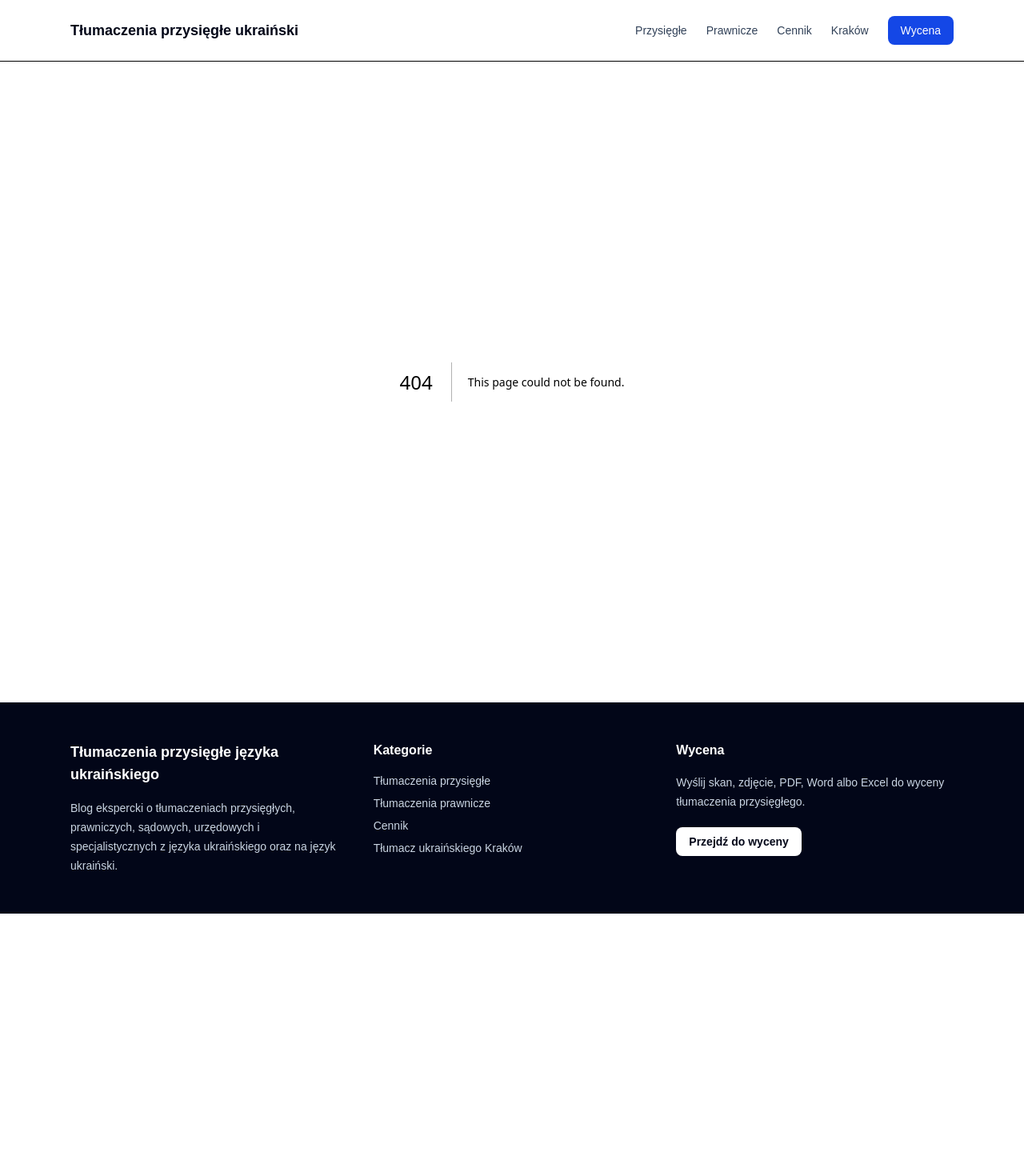
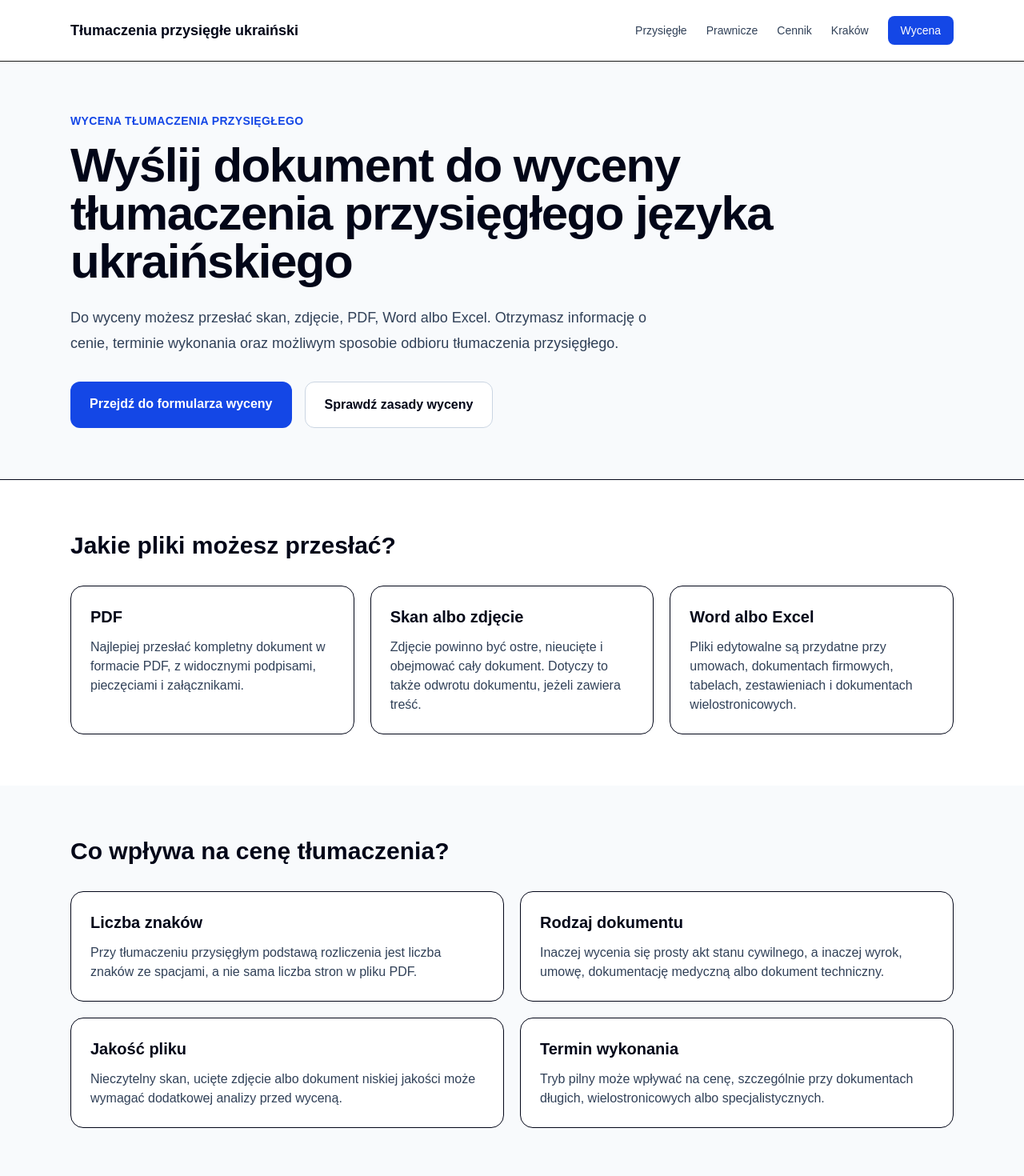
Before and after one commit to tzdh4c2pyw-tech/tlumaczenia-przysiegle-blog, a Next.js app: page /wycena in a window 1280 px wide. Before the commit this address had no page. Shown: the top 1470 px of the page at 80% size. Before the commit the page ends 1142 px from the top, so only its background shows below. Built offline with nearby package versions, Linux system fonts and the light colour scheme.

Commit message:
Add quote landing page

```diff
--- /dev/null
+++ b/app/wycena/page.tsx
@@ -0,0 +1,159 @@
+import type { Metadata } from "next";
+
+export const metadata: Metadata = {
+  title: "Wycena tłumaczenia przysięgłego ukraiński — wyślij dokument",
+  description:
+    "Wyślij dokument do wyceny tłumaczenia przysięgłego języka ukraińskiego. PDF, skan, zdjęcie, Word, Excel, dokumenty sądowe, urzędowe, medyczne i prawnicze.",
+};
+
+export default function WycenaPage() {
+  return (
+    <main className="bg-white text-slate-950">
+      <section className="border-b bg-slate-50">
+        <div className="mx-auto max-w-6xl px-6 py-16">
+          <p className="mb-4 text-sm font-semibold uppercase tracking-wide text-blue-700">
+            Wycena tłumaczenia przysięgłego
+          </p>
+
+          <h1 className="max-w-5xl text-4xl font-bold tracking-tight md:text-6xl">
+            Wyślij dokument do wyceny tłumaczenia przysięgłego języka ukraińskiego
+          </h1>
+
+          <p className="mt-6 max-w-3xl text-lg leading-8 text-slate-700">
+            Do wyceny możesz przesłać skan, zdjęcie, PDF, Word albo Excel.
+            Otrzymasz informację o cenie, terminie wykonania oraz możliwym
+            sposobie odbioru tłumaczenia przysięgłego.
+          </p>
+
+          <div className="mt-8 flex flex-col gap-4 sm:flex-row">
+            <a
+              href="https://tlumaczrosyjskiegoiukrainskiego.pl"
+              className="rounded-xl bg-blue-700 px-6 py-4 text-center font-semibold text-white hover:bg-blue-800"
+            >
+              Przejdź do formularza wyceny
+            </a>
+
+            <a
+              href="/cennik"
+              className="rounded-xl border border-slate-300 bg-white px-6 py-4 text-center font-semibold hover:bg-slate-50"
+            >
+              Sprawdź zasady wyceny
+            </a>
+          </div>
+        </div>
+      </section>
+
+      <section className="mx-auto max-w-6xl px-6 py-16">
+        <h2 className="text-3xl font-bold">
+          Jakie pliki możesz przesłać?
+        </h2>
+
+        <div className="mt-8 grid gap-5 md:grid-cols-3">
+          <div className="rounded-2xl border p-6">
+            <h3 className="text-xl font-bold">PDF</h3>
+            <p className="mt-3 text-slate-700">
+              Najlepiej przesłać kompletny dokument w formacie PDF, z widocznymi
+              podpisami, pieczęciami i załącznikami.
+            </p>
+          </div>
+
+          <div className="rounded-2xl border p-6">
+            <h3 className="text-xl font-bold">Skan albo zdjęcie</h3>
+            <p className="mt-3 text-slate-700">
+              Zdjęcie powinno być ostre, nieucięte i obejmować cały dokument.
+              Dotyczy to także odwrotu dokumentu, jeżeli zawiera treść.
+            </p>
+          </div>
+
+          <div className="rounded-2xl border p-6">
+            <h3 className="text-xl font-bold">Word albo Excel</h3>
+            <p className="mt-3 text-slate-700">
+              Pliki edytowalne są przydatne przy umowach, dokumentach firmowych,
+              tabelach, zestawieniach i dokumentach wielostronicowych.
+            </p>
+          </div>
+        </div>
+      </section>
+
+      <section className="bg-slate-50">
+        <div className="mx-auto max-w-6xl px-6 py-16">
+          <h2 className="text-3xl font-bold">
+            Co wpływa na cenę tłumaczenia?
+          </h2>
+
+          <div className="mt-8 grid gap-5 md:grid-cols-2">
+            <div className="rounded-2xl border bg-white p-6">
+              <h3 className="text-xl font-bold">Liczba znaków</h3>
+              <p className="mt-3 text-slate-700">
+                Przy tłumaczeniu przysięgłym podstawą rozliczenia jest liczba
+                znaków ze spacjami, a nie sama liczba stron w pliku PDF.
+              </p>
+            </div>
+
+            <div className="rounded-2xl border bg-white p-6">
+              <h3 className="text-xl font-bold">Rodzaj dokumentu</h3>
+              <p className="mt-3 text-slate-700">
+                Inaczej wycenia się prosty akt stanu cywilnego, a inaczej
+                wyrok, umowę, dokumentację medyczną albo dokument techniczny.
+              </p>
+            </div>
+
+            <div className="rounded-2xl border bg-white p-6">
+              <h3 className="text-xl font-bold">Jakość pliku</h3>
+              <p className="mt-3 text-slate-700">
+                Nieczytelny skan, ucięte zdjęcie albo dokument niskiej jakości
+                może wymagać dodatkowej analizy przed wyceną.
+              </p>
+            </div>
+
+            <div className="rounded-2xl border bg-white p-6">
+              <h3 className="text-xl font-bold">Termin wykonania</h3>
+              <p className="mt-3 text-slate-700">
+                Tryb pilny może wpływać na cenę, szczególnie przy dokumentach
+                długich, wielostronicowych albo specjalistycznych.
+              </p>
+            </div>
+          </div>
+        </div>
+      </section>
+
+      <section className="mx-auto max-w-6xl px-6 py-16">
+        <h2 className="text-3xl font-bold">
+          Dokumenty najczęściej wysyłane do wyceny
+        </h2>
+
+        <div className="mt-8 grid gap-4 md:grid-cols-2">
+          <div className="rounded-xl border p-5">Akt urodzenia z Ukrainy</div>
+          <div className="rounded-xl border p-5">Akt małżeństwa z Ukrainy</div>
+          <div className="rounded-xl border p-5">Zaświadczenie o niekaralności</div>
+          <div className="rounded-xl border p-5">Dokumenty do karty pobytu</div>
+          <div className="rounded-xl border p-5">Wyrok albo postanowienie sądu</div>
+          <div className="rounded-xl border p-5">Pełnomocnictwo albo umowa</div>
+          <div className="rounded-xl border p-5">Dyplom albo świadectwo</div>
+          <div className="rounded-xl border p-5">Dokumentacja medyczna</div>
+        </div>
+      </section>
+
+      <section className="bg-blue-700 text-white">
+        <div className="mx-auto max-w-6xl px-6 py-16">
+          <h2 className="max-w-3xl text-3xl font-bold">
+            Gotowy do wyceny?
+          </h2>
+
+          <p className="mt-4 max-w-3xl text-lg text-blue-50">
+            Przejdź do strony tłumacza przysięgłego i prześlij dokument.
+            Najlepiej wysłać kompletny, czytelny plik wraz z informacją, do
+            jakiej instytucji tłumaczenie będzie składane.
+          </p>
+
+          <a
+            href="https://tlumaczrosyjskiegoiukrainskiego.pl"
+            className="mt-8 inline-block rounded-xl bg-white px-6 py-4 font-semibold text-blue-700 hover:bg-blue-50"
+          >
+            Przejdź do strony tłumacza przysięgłego
+          </a>
+        </div>
+      </section>
+    </main>
+  );
+}
```
